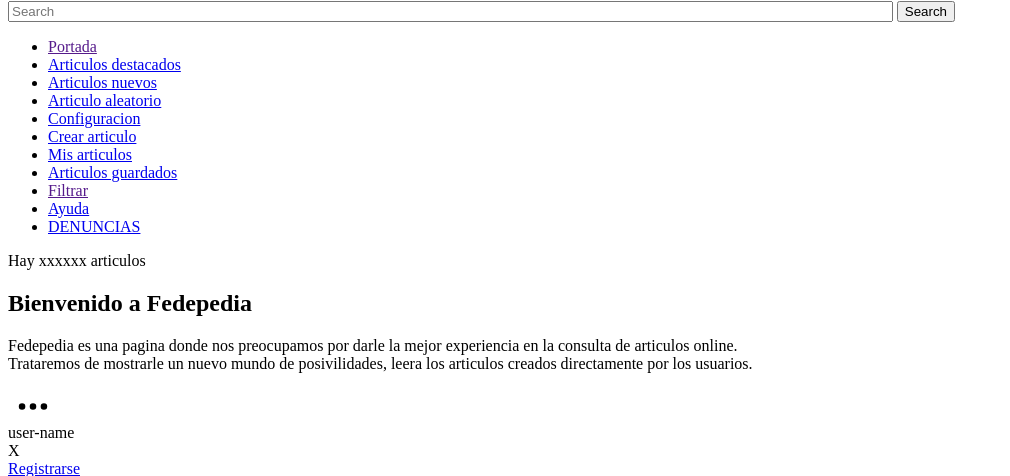
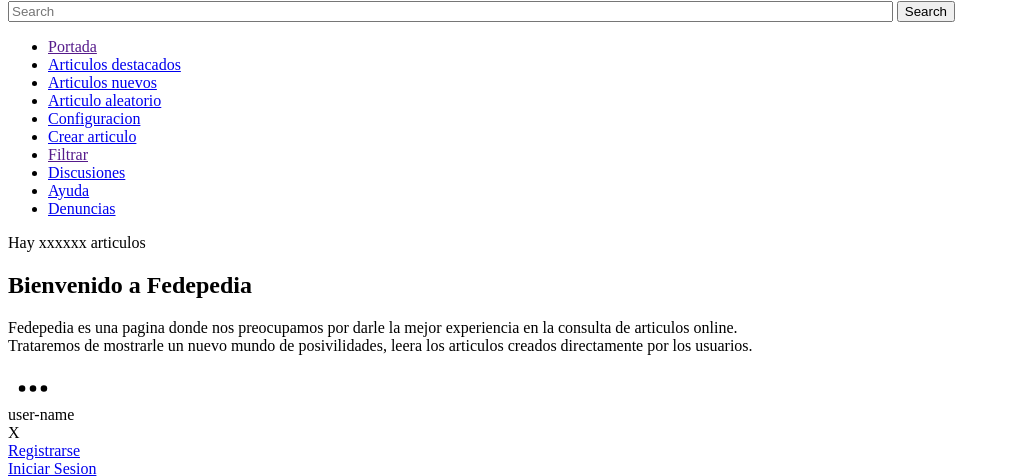
Before and after one commit to Ezequiel12D/fedepedia, a PHP site: page /views/home.php in a window 1280 px wide; the page is wider, and only the part inside the window is pictured. Shown: the part 1034-1510 px from the top of that part, without its empty margins (0-1010 px from the left). Run offline with PHP 8.4, Linux system fonts and the light colour scheme.

Commit message:
algunos cambios

```diff
--- a/views/createarticles.php
+++ b/views/createarticles.php
@@ -17,7 +17,7 @@
             <label for="imagen">Imagen:</label>
             <input type="file" id="imagen" name="imagen" accept="image/*">
             <button type="submit" name="submit">Subir Publicación</button>
-            <button type="button" onclick="window.location.href='home.php'">Arrepentir</button>
+            <button type="button" onclick="window.location.href='../controllers/web/home.php'">Arrepentir</button>
         </form>
     </div>
 </body>
--- a/views/help.php
+++ b/views/help.php
@@ -84,8 +84,8 @@
         </div>
         <div class="row justify-content-end mt-5">
             <div class="col-md-6 text-right">
-                <a href="../controllers/web/home.php" class="btn btn-secondary ">Cancelar</a>
                 <button type="submit" class="btn btn-primary">Enviar</button>
+                <a href="../controllers/web/home.php" class="btn btn-secondary">Cancelar</a>
             </div>
         </div>
 </body>
--- a/views/home.php
+++ b/views/home.php
@@ -25,11 +25,11 @@
             <li><a href="../../views/articlerandom.php">Articulo aleatorio</li>
             <li><a href="../../views/setting.php">Configuracion</a></li>
             <li><a href="../../views/createarticles.php">Crear articulo</a></li>
-            <li><a href="../../views/myarticles.php">Mis articulos</a></li>
-            <li><a href="../../views/savedarticles.php">Articulos guardados</a></li>
             <li><a href="">Filtrar</a></li>
+            <li><a href="../../views/denuncias.php">Discusiones</a></li>
             <li><a href="../../views/help.php">Ayuda</a></li>
-            <li><a href="../../views/denuncias.php">DENUNCIAS</a></li>
+            <li><a href="../../views/denuncias.php">Denuncias</a></li>
+
         </ul>
     </div>
 </div>
@@ -52,7 +52,7 @@
 
                 <div class="content modal-item">
                     <a href="../../views/register.php">Registrarse</a><br>
-                    <a href="../../views/setting.php">Iniciar Sesion</a>
+                    <a href="../../views/login.php">Iniciar Sesion</a>
                 </div>
         </div>
     </div>
```
